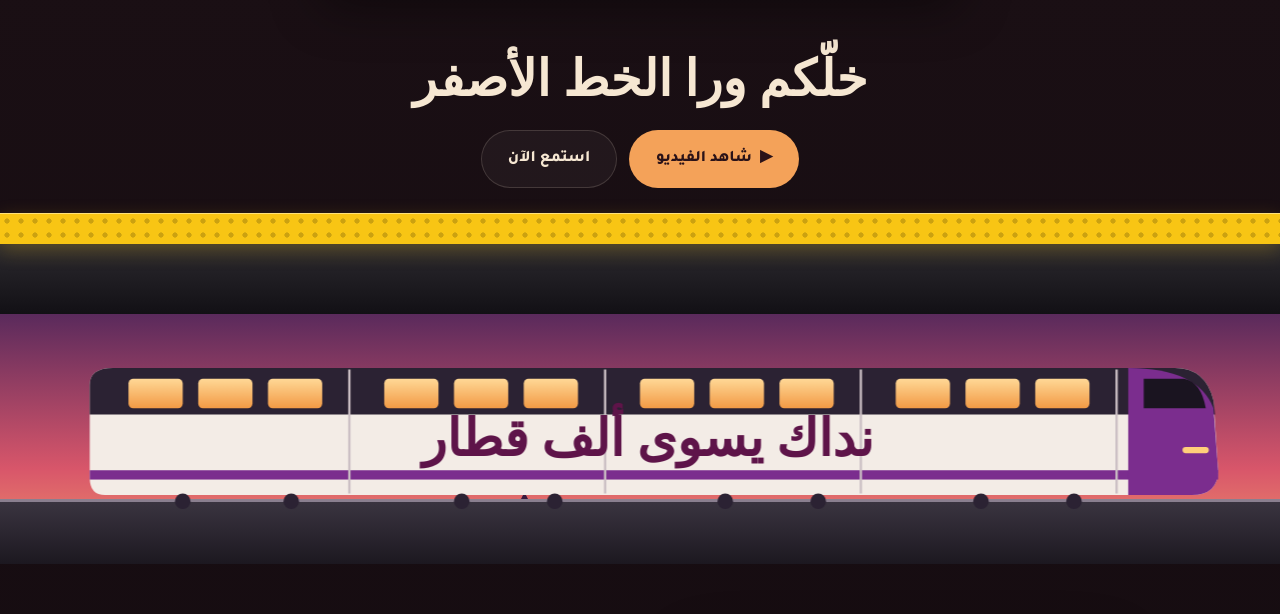
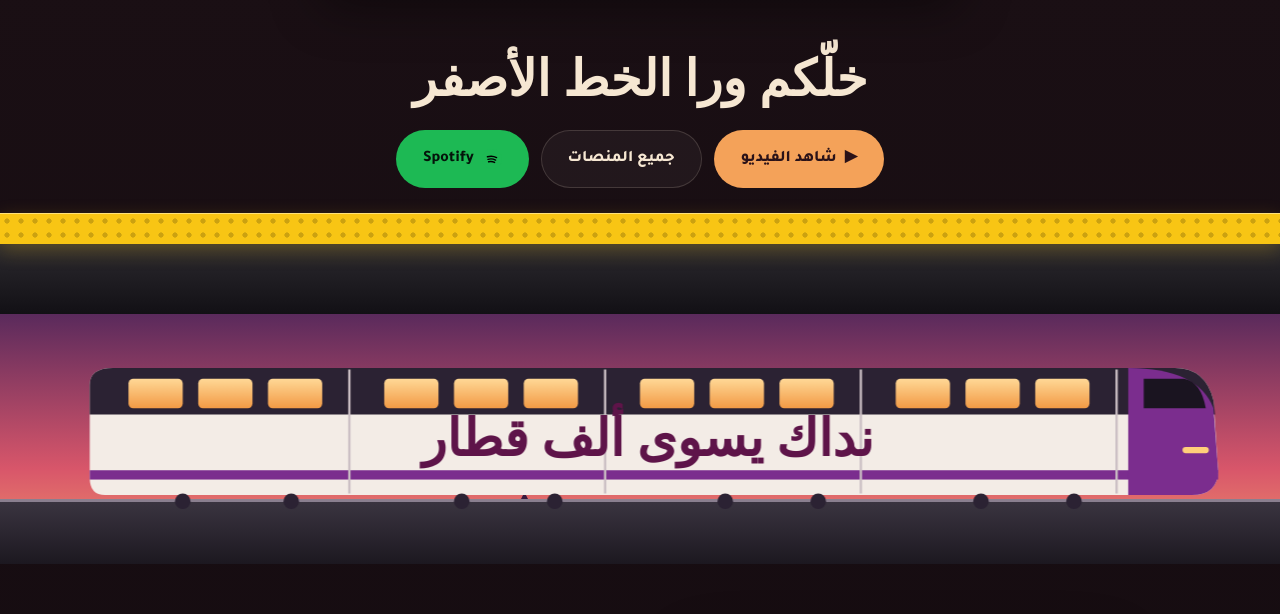
Before and after one commit to khalednadershah-spec/Laylmusichub, a plain HTML site: page index.html in a window 1280 px wide. Shown: the part 1740-2354 px from the top of the page. Drawn offline with Linux system fonts and the light colour scheme; a web font is replaced by a local one.

Commit message:
Homepage: Spotify button after release
Co-Authored-By: Claude Opus 5.5 <noreply@anthropic.com>
Claude-Session: https://claude.ai/code/session_013w5yMdZKv437No8p47gv7E

```diff
--- a/index.html
+++ b/index.html
@@ -15,7 +15,7 @@
 <link rel="preconnect" href="https://fonts.googleapis.com">
 <link rel="preconnect" href="https://fonts.gstatic.com" crossorigin>
 <link href="https://fonts.googleapis.com/css2?family=Aref+Ruqaa:wght@700&family=Noto+Naskh+Arabic:wght@400;600&family=Tajawal:wght@400;500;700;800&display=swap" rel="stylesheet">
-<script type="application/ld+json">{"@context":"https://schema.org","@type":"MusicRecording","name":"صوت ثاني رصيف","alternateName":"The Voice at Platform Two (Arabic Version)","byArtist":{"@type":"MusicGroup","name":"LAY-L","url":"https://lay-l.com/","sameAs":["https://instagram.com/wearelayl/","https://www.youtube.com/@LAY-LMUSIC"]},"datePublished":"2026-11-27","image":"https://lay-l.com/platform2/cover-1000.webp","url":"https://lay-l.com/"}</script>
+<script type="application/ld+json">{"@context":"https://schema.org","@type":"MusicRecording","name":"صوت ثاني رصيف","alternateName":"The Voice at Platform Two (Arabic Version)","byArtist":{"@type":"MusicGroup","name":"LAY-L","url":"https://lay-l.com/","sameAs":["https://instagram.com/wearelayl/","https://www.youtube.com/@LAY-LMUSIC"]},"datePublished":"2026-11-27","image":"https://lay-l.com/platform2/cover-1000.webp","url":"https://lay-l.com/","sameAs":["https://open.spotify.com/track/7hGZNjceZivdYSO8a2lsd3"]}</script>
 <style>
 :root{--bg:#1a0f14;--ink:#f6e7d2;--muted:#d9b99c;--warm:#f4a259;--card:rgba(255,236,214,.06);--line:rgba(246,231,210,.16);--navy:#06103a;--yellow:#f8c514;--red:#e8261b;--amber:#ffb547;--metro:#7b2d8e}
 *{box-sizing:border-box}
@@ -69,6 +69,7 @@ a{color:inherit}
 .btns{display:flex;flex-wrap:wrap;justify-content:center;gap:12px;padding:10px 0 26px}
 .btn{display:inline-flex;align-items:center;gap:8px;padding:14px 26px;border-radius:999px;text-decoration:none;font-weight:800;font-size:16px;border:1px solid var(--line);transition:transform .2s}
 .btn.main{background:var(--warm);color:#2a1218;border-color:transparent}
+.btn.spot{background:#1DB954;color:#04140a;border-color:transparent}
 .btn.alt{background:rgba(255,255,255,.04)}
 .btn:hover{transform:translateY(-3px)}
 .yline{position:relative;height:30px;margin:0 calc(50% - 50vw);background:var(--yellow);background-image:radial-gradient(circle,rgba(0,0,0,.18) 2.4px,transparent 2.8px);background-size:14px 14px;box-shadow:0 -1px 0 #ffe27a,0 6px 20px rgba(248,197,20,.25)}
@@ -154,6 +155,7 @@ footer a{text-decoration:none}footer a:hover{color:var(--ink)}
   <div class="btns">
    <a class="btn main" id="watch" href="https://www.youtube.com/watch?v=1kEj7GG8tQ8" target="_blank" rel="noopener">▶︎ <span id="watchtxt">ذكّرني بالعرض الأول</span></a>
    <a class="btn alt" id="listen" href="https://distrokid.com/hyperfollow/layl5/--" target="_blank" rel="noopener"><span id="listentxt">احفظ الأغنية مسبقًا</span></a>
+   <a class="btn spot hide" id="spotify" href="https://open.spotify.com/track/7hGZNjceZivdYSO8a2lsd3" target="_blank" rel="noopener"><svg width="20" height="20" viewBox="0 0 24 24" aria-hidden="true"><circle cx="12" cy="12" r="12" fill="#1DB954"/><path d="M6.5 9.3c3.6-1.1 7.7-.8 11 1M7.2 12.4c3-.9 6.3-.6 9.1.9M7.9 15.3c2.4-.6 5-.4 7.2.8" stroke="#000" stroke-width="1.7" fill="none" stroke-linecap="round"/></svg>Spotify</a>
   </div>
   <div class="yline" id="yline" aria-hidden="true"></div>
   <div class="edge" aria-hidden="true"></div>
@@ -227,7 +229,7 @@ footer a{text-decoration:none}footer a:hover{color:var(--ink)}
       $("kick").textContent="متاحة الآن";
       $("status").textContent="وصلت";
       $("watchtxt").textContent="شاهد الفيديو";
-      $("listentxt").textContent="استمع الآن";
+      $("listentxt").textContent="جميع المنصات";$("spotify").classList.remove("hide");
       $("tape").textContent="انتباه يا ركّاب! «صوت ثاني رصيف» وصلت إلى الرصيف رقم ٢ · متاحة الآن على جميع المنصات · نرجو من الركّاب البقاء خلف الخط الأصفر";
       return;
     }
```
